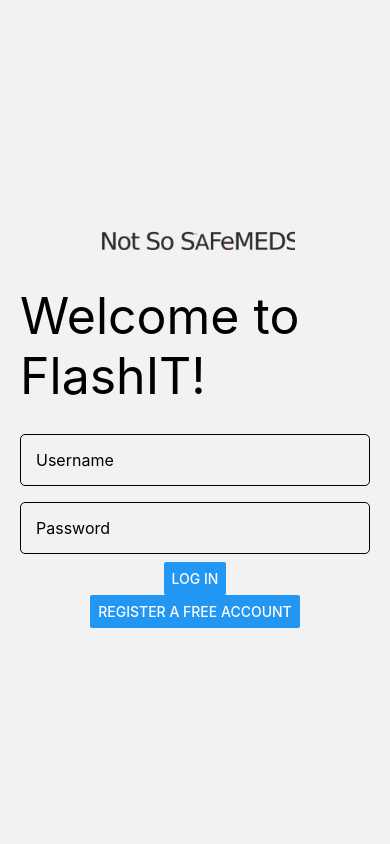
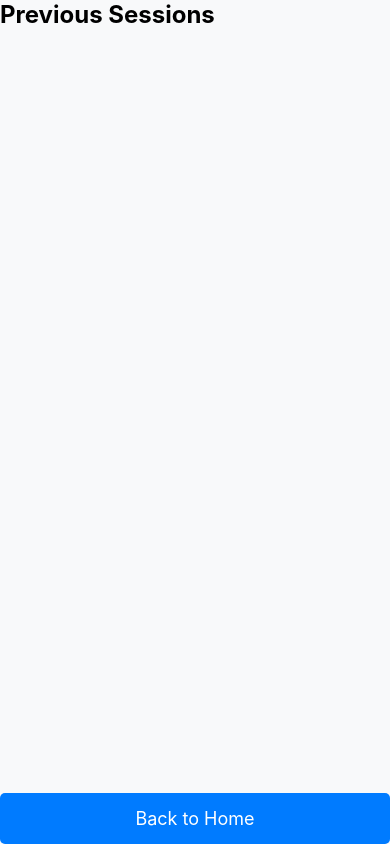
Before and after one commit to Jordan-Richards/Demo-Flash, a React Native app: screen /PreviousSessions in a window 390 px wide. Built offline with nearby package versions, Linux system fonts and the light colour scheme.

Commit message:
chore: Add PreviousSessionsScreen component and implement session saving and loading

```diff
--- a/App.js
+++ b/App.js
@@ -4,11 +4,13 @@ import { NavigationContainer } from '@react-navigation/native'; // Import naviga
 import { createNativeStackNavigator } from '@react-navigation/native-stack'; // Import the correct function for stack navigator
 import axios from 'axios'; // Import axios for making HTTP requests
 axios.defaults.baseURL = 'http://192.168.88.254:8081';
+
 // Import your screens, ensure these are default exports in their respective files
 import HomeScreen from './src/Screens/HomeScreen';
 import FlashcardScreen from './src/Screens/FlashcardScreen';
 import SettingsScreen from './src/Screens/SettingsScreen';
 import LoginScreen from './src/Screens/LoginScreen';
+import PreviousSessionsScreen from './src/Screens/PreviousSessionsScreen';
 
 // Create navigators
 const Stack = createNativeStackNavigator(); // Use createNativeStackNavigator for consistency with the import
@@ -22,6 +24,7 @@ const App = () => {
         <Stack.Screen name="Home" component={HomeScreen} options={{ headerShown: false }} />
         <Stack.Screen name="Flashcards" component={FlashcardScreen} options={{ headerShown: false }} />
         <Stack.Screen name="Settings" component={SettingsScreen} options={{ headerShown: false }} />
+        <Stack.Screen name="PreviousSessions" component={PreviousSessionsScreen} options={{ headerShown: false }} />
       </Stack.Navigator>
     </NavigationContainer>
   );
--- a/package.json
+++ b/package.json
@@ -11,6 +11,7 @@
   "dependencies": {
     "@expo/metro-runtime": "~3.1.3",
     "@expo/vector-icons": "^14.0.0",
+    "@react-native-async-storage/async-storage": "^1.23.1",
     "@react-native-community/progress-view": "^1.4.2",
     "@react-native-picker/picker": "^2.6.1",
     "@react-navigation/bottom-tabs": "^6.5.20",
--- a/src/Screens/FlashcardScreen.js
+++ b/src/Screens/FlashcardScreen.js
@@ -1,10 +1,11 @@
-import React, { useState } from 'react';
+import React, { useState, useEffect } from 'react';
 import { SafeAreaView, Text, StyleSheet, TouchableOpacity, View, Button, ScrollView, Image } from 'react-native';
 import { useNavigation } from '@react-navigation/native';
 import { Feather } from '@expo/vector-icons';
+import AsyncStorage from '@react-native-async-storage/async-storage';
 
-// Main component for the Flashcard screen
-const FlashcardScreen = () => {
+const FlashcardScreen = ({ route }) => {
+  const { category, cardCount, randomize } = route.params;
   const navigation = useNavigation();
   const [flashcardIndex, setFlashcardIndex] = useState(0);
   const [isFront, setIsFront] = useState(true);
@@ -46,8 +47,22 @@ const FlashcardScreen = () => {
     { id: 32, front: 'Short-circuiting the contingency', back: 'Drinking beer before you go to the gym.' },
     { id: 33, front: 'Tandem schedule of reinforcement', back: 'An expected but untold honey-do list.' },
     { id: 34, front: 'Voluntary behavior', back: 'LOL. right. It\'s called operant responding - and we only call it voluntary so you don\'t lose your world view and crumble into a nihilistic pile of human flesh.' }
-];
+  ];
 
+  useEffect(() => {
+    const saveSession = async () => {
+      try {
+        const storedSessions = await AsyncStorage.getItem('sessions');
+        const sessions = storedSessions ? JSON.parse(storedSessions) : [];
+        const newSession = { category, cardCount, randomize };
+        sessions.push(newSession);
+        await AsyncStorage.setItem('sessions', JSON.stringify(sessions));
+      } catch (error) {
+        console.error('Error saving session:', error);
+      }
+    };
+    saveSession();
+  }, [category, cardCount, randomize]);
 
   const flipCard = () => {
     setIsFront(!isFront);
--- a/src/Screens/HomeScreen.js
+++ b/src/Screens/HomeScreen.js
@@ -30,20 +30,6 @@ const HomeScreen = () => {
 
   const navigation = useNavigation();
 
-  // Create session
-  // const createSession = async () => {
-  //   try {
-  //     const response = await axios.post('localhost:3000/api/session', {
-  //       category,
-  //       cardCount,
-  //       randomize,
-  //     });
-  //     console.log(response.data); // Handle success
-  //   } catch (error) {
-  //     console.error(error); // Handle error
-  //   }
-  // };
-
   return (
     <SafeAreaView style={styles.container}>
       <ScrollView style={styles.scrollView}>
@@ -73,7 +59,7 @@ const HomeScreen = () => {
 
         {/* Options Container */}
         <View style={styles.optionsContainer}>
-            <TouchableOpacity style={styles.optionCard} onPress={() => console.log('View previous sessions')}>
+          <TouchableOpacity style={styles.optionCard} onPress={() => navigation.navigate('PreviousSessions')}>
             <Feather style={styles.feather} name="clock" size={45} color="black" />
             <Text style={styles.buttonText}>View previous sessions</Text>
           </TouchableOpacity>
--- /dev/null
+++ b/src/Screens/PreviousSessionsScreen.js
@@ -0,0 +1,79 @@
+import React, { useState, useEffect } from 'react';
+import { SafeAreaView, Text, StyleSheet, TouchableOpacity, View, FlatList } from 'react-native';
+import { useNavigation } from '@react-navigation/native';
+import AsyncStorage from '@react-native-async-storage/async-storage';
+
+const PreviousSessionsScreen = () => {
+  const navigation = useNavigation();
+  const [sessions, setSessions] = useState([]);
+
+  useEffect(() => {
+    const loadSessions = async () => {
+      try {
+        const storedSessions = await AsyncStorage.getItem('sessions');
+        const parsedSessions = storedSessions ? JSON.parse(storedSessions) : [];
+        setSessions(parsedSessions);
+      } catch (error) {
+        console.error('Error loading sessions:', error);
+      }
+    };
+
+    loadSessions();
+  }, []);
+
+  const renderItem = ({ item }) => (
+    <View style={styles.sessionItem}>
+      <Text style={styles.sessionText}>Category: {item.category}</Text>
+      <Text style={styles.sessionText}>Card Count: {item.cardCount}</Text>
+      <Text style={styles.sessionText}>Randomize: {item.randomize ? 'Yes' : 'No'}</Text>
+    </View>
+  );
+
+  return (
+    <SafeAreaView style={styles.container}>
+      <Text style={styles.title}>Previous Sessions</Text>
+      <FlatList
+        data={sessions}
+        renderItem={renderItem}
+        keyExtractor={(item, index) => index.toString()}
+      />
+      <TouchableOpacity style={styles.backButton} onPress={() => navigation.goBack()}>
+        <Text style={styles.backButtonText}>Back to Home</Text>
+      </TouchableOpacity>
+    </SafeAreaView>
+  );
+};
+
+const styles = StyleSheet.create({
+  container: {
+    flex: 1,
+    padding: 20,
+    backgroundColor: '#f8f9fa',
+  },
+  title: {
+    fontSize: 24,
+    fontWeight: 'bold',
+    marginBottom: 20,
+  },
+  sessionItem: {
+    padding: 15,
+    borderBottomWidth: 1,
+    borderBottomColor: '#ccc',
+  },
+  sessionText: {
+    fontSize: 18,
+  },
+  backButton: {
+    marginTop: 20,
+    padding: 15,
+    backgroundColor: '#007BFF',
+    borderRadius: 5,
+    alignItems: 'center',
+  },
+  backButtonText: {
+    color: 'white',
+    fontSize: 18,
+  },
+});
+
+export default PreviousSessionsScreen;
```
Also changed, not shown: 1 other file (tests, documents, lock files or other folders). Lines whose indentation alone changed are shown as unchanged.
